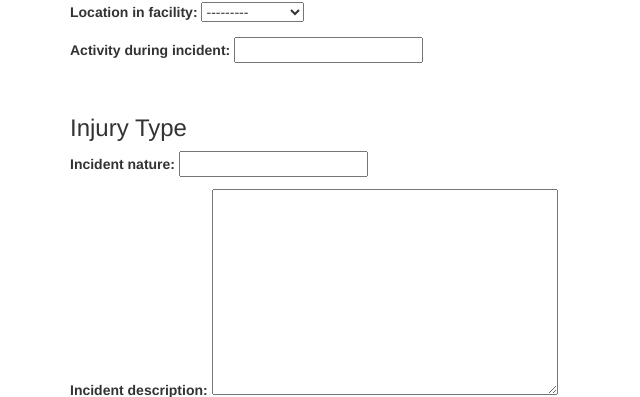
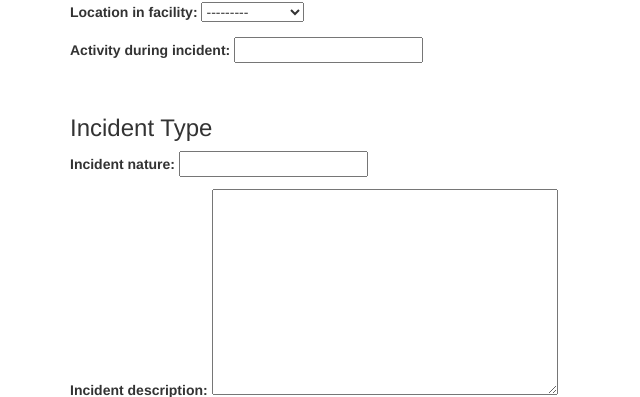
Before and after one commit to AlonsoArreguin/UREC_Project, a Django app: page /incident/create_incident_ticket/ in a window 1280 px wide. Shown: the part 168-565 px from the top of the page, without its empty margins (0-640 px from the left). Run offline with Django 4.2, Linux system fonts and the light colour scheme; the visitor is signed in with stand-in values (Sample User, id 1); some libraries are stand-ins or nearby versions.

Commit message:
Added creator net id to accident/incident upload.

```diff
--- a/urec_app/templates/urec_app/create_incident_ticket.html
+++ b/urec_app/templates/urec_app/create_incident_ticket.html
@@ -14,7 +14,7 @@
             <h2>Create Incident Ticket</h2>
             {% csrf_token %}
             {{ incident_ticket.as_p }}
-            <br><h3>Injury Type</h3>
+            <br><h3>Incident Type</h3>
             {{ incident_type_formset.management_form }}
             {% for form in incident_type_formset %}
             <div class="incident-type-form">
--- a/urec_app/views.py
+++ b/urec_app/views.py
@@ -15,8 +15,6 @@ from .forms import *
 from .storage_backends import *
 
 import boto3
-
-# Create your views here.
 
 # Home Page
 @login_required
@@ -69,6 +67,7 @@ def accident(request):
 #     context = { 'accident_ticket': accident_ticket, 'injury_type': injury_type, 'contact_info': contact_info}
 #     return render(request, 'urec_app/create_accident_ticket.html', context)
 
+# Create Accident View
 class CreateAccidentTicket(TemplateView):
     template_name = "urec_app/create_accident_ticket.html"
 
@@ -100,6 +99,7 @@ class CreateAccidentTicket(TemplateView):
             injury_instance = injury_type.save(commit=False)
             patient_instance = patient.save(commit=False)
             witness_instance = witness.save(commit=False)
+            accident_ticket.instance.staff_netid = self.request.user
             accident_instance.save()
             for i in injury_instance:
                 i.accident_ticket = accident_instance
@@ -159,6 +159,7 @@ def count_view_history(request):
 def erp(request):
     return render(request, 'urec_app/erp.html')
 
+# Create ERP Page
 @login_required
 @staff_member_required
 def create_erp(request):
@@ -188,6 +189,7 @@ def create_erp(request):
     context = {'erp_obj': erp_obj, 'erp_file': erp_file}
     return render(request, 'urec_app/create_erp.html', context)
 
+# Delete ERP Process
 @login_required
 @staff_member_required
 def delete_erp(request, filename):
@@ -210,6 +212,7 @@ def delete_erp(request, filename):
 
     return redirect('view_erps')
 
+# Download ERP Page/Process
 @login_required
 def download_erp(request, filename):
     # set variables necessary for S3 connection
@@ -229,13 +232,14 @@ def download_erp(request, filename):
     context = {"erp_url": erp_url , "filename": filename}
     return render(request, 'urec_app/download_erp.html', context)
 
-
+# View all ERPs
 @login_required
 def view_erps(request):
     Erps = Erp.objects.all()
     context = {"Erps": Erps}
     return render(request, 'urec_app/view_erps.html', context)
 
+# Form Page (NOT YET IMPLEMENTED)
 @login_required
 def form(request):
     return render(request, 'urec_app/form.html')
@@ -272,7 +276,7 @@ def incident(request):
 #     context = { 'incident_ticket': incident_ticket, 'incident_type': incident_type, 'contact_info': contact_info}
 #     return render(request, 'urec_app/create_incident_ticket.html', context)
 
-
+# Create Incident View
 class CreateIncidentTicket(TemplateView):
     template_name = "urec_app/create_incident_ticket.html"
     def get(self, *args, **kwargs):
@@ -306,6 +310,7 @@ class CreateIncidentTicket(TemplateView):
             type_instance = incident_type.save(commit=False)
             patient_instance = patient_contact.save(commit=False)
             witness_instance = witness_contact.save(commit=False)
+            incident_ticket.instance.staff_netid = self.request.user
             ticket_instance.save()
             for i in type_instance:
                 i.incident_ticket = ticket_instance
@@ -333,6 +338,7 @@ def view_incident_tickets(request):
     context = {'incident_ticket': incident_ticket, 'incident_type': incident_type, 'patient_contact': patient_contact}
     return render(request, 'urec_app/view_incident_tickets.html', context)
 
+# SOP Page (NOT YET IMPLEMENTED)
 @login_required
 def sop(request):
     return render(request, 'urec_app/sop.html')
@@ -376,6 +382,7 @@ def my_tasks(request):
     context = {'task_item': task_item}
     return render(request, 'urec_app/my_tasks.html', context)
 
+# Survey View (NOT YET IMPLEMENTED)
 @login_required
 def survey(request):
     return render(request, 'urec_app/survey.html')
```
Also changed, not shown: urec_app/forms.py (+10 -15 lines), urec_app/models.py (+14 -5 lines).
